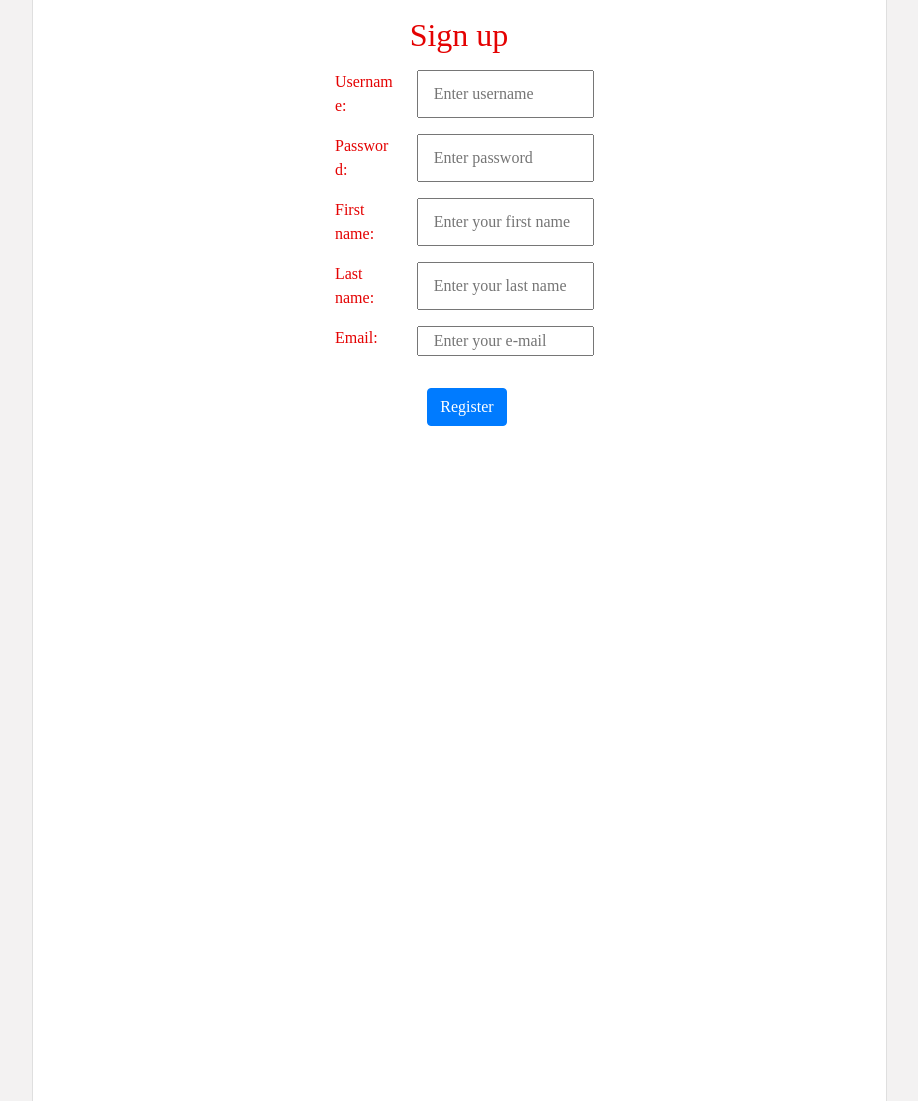
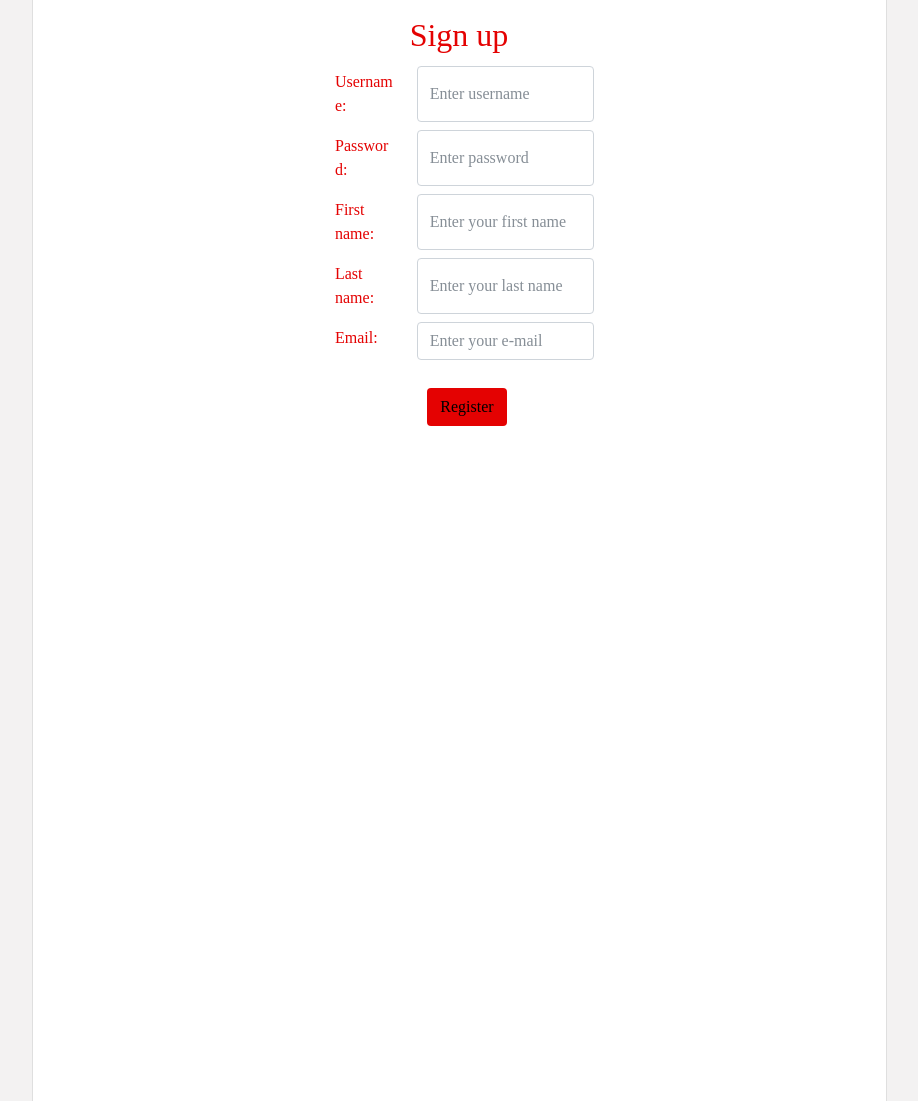
Before and after one commit to stPhoenix/projecttango, a Django app: page /account/sign_up/ in a window 1280 px wide. Shown: the part 126-1227 px from the top of the page, without its empty margins (181-1099 px from the left). Run offline with Django 3.2, Linux system fonts and the light colour scheme; some libraries are stand-ins or nearby versions; some web fonts are replaced.

Commit message:
Revert "The pstehant's variant of the view"
This reverts commit 64bd42c2bc388c32bdde7b2dba7dd75df9eb802f.

# Conflicts:
#	project/account/forms.py
#	project/account/templates/account/sign_up.html

```diff
--- a/project/account/templates/account/sign_up.html
+++ b/project/account/templates/account/sign_up.html
@@ -8,47 +8,36 @@
 
  <section class="row justify-content-center">
     <div class="col-8 d-flex flex-column align-items-center control-label">
-      <form method="post" class="col-8 d-flex flex-column form-group">
+      <form method="POST" class="col-8 d-flex flex-column">
          <div class="form-group my-3">
          <h2 class="row justify-content-center">Sign up</h2>
-          <form method="POST" class="form-control">
               {% csrf_token %}
               <div class="row justify-content-center">
                   <label class="col-3 d-inline-flex flex-column my-2 ml-1">Username:</label>
-                  <input class="col-6 d-flex mx-2 my-2" type="text" name="username" placeholder="Enter username">
+                  <input class="col-6 d-flex mx-2 my-1 form-control" type="text" name="username" placeholder="Enter username">
               </div>
               <div class="row justify-content-center">
                   <label class="col-3 d-inline-flex flex-column my-2 ml-1">Password:</label>
-                  <input class="col-6 d-flex mx-2 my-2" type="password" name="password" placeholder="Enter password">
+                  <input class="col-6 d-flex mx-2 my-1 form-control" type="password" name="password" placeholder="Enter password">
               </div>
               <div class="row justify-content-center">
                   <label class="col-3 d-inline-flex flex-column my-2 ml-1">First name:</label>
-                  <input class="col-6 d-flex mx-2 my-2" type="text" name="first_name" placeholder="Enter your first name">
+                  <input class="col-6 d-flex mx-2 my-1 form-control" type="text" name="first_name" placeholder="Enter your first name">
               </div>
               <div class="row justify-content-center">
                   <label class="col-3 d-inline-flex flex-column my-2 ml-1">Last name:</label>
-                  <input class="col-6 d-flex mx-2 my-2" type="text" name="last_name" placeholder="Enter your last name">
+                  <input class="col-6 d-flex mx-2 my-1 form-control" type="text" name="last_name" placeholder="Enter your last name">
               </div>
               <div class="row justify-content-center">
                   <label class="col-3 d-inline-flex flex-column my-2 ml-1">Email:</label>
-                  <input class="col-6 d-flex mx-2 my-2" type="email" name="email" placeholder="Enter your e-mail">
+                  <input class="col-6 d-flex mx-2 my-1 form-control" type="email" name="email" placeholder="Enter your e-mail">
               </div>
               <div class="row justify-content-center">
-                <button type="submit" class="btn btn-primary my-4 ml-3">Register</button>
+                <button type="submit" class="btn btn-red my-4 ml-3">Register</button>
               </div>
-          </form>
          </div>
       </form>
     </div>
 </section>
 {% endblock %}
-</head>
-<body>
-<h2 class="text-center m-20">Registration</h2>
-        <form method="POST" class="text-center justify-content-center">
-      {% csrf_token %}
-      {{ user_form.as_p }}
-        <button type="submit" class="btn">Register</button>
-        </form>
-</body>
 </html>
--- a/project/news/static/news/base_v0/css/style.css
+++ b/project/news/static/news/base_v0/css/style.css
@@ -64,3 +64,7 @@
     		text-decoration: none;
     		background-color: #e9ecef;
     		border-color: #ddd; }
+
+    .btn-red {
+       background-color: #e40202;
+    }
```
